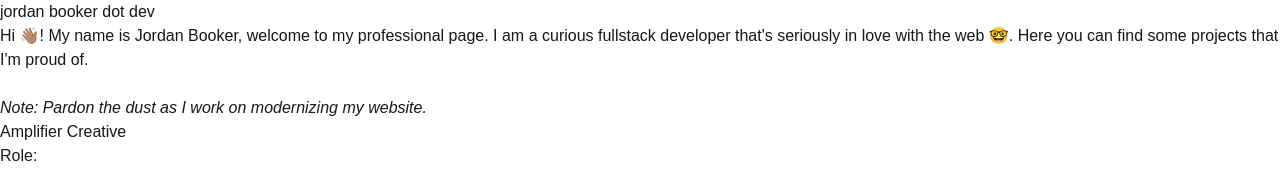
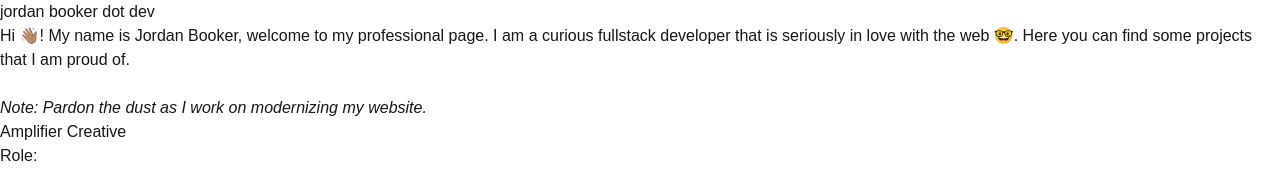
Before and after one commit to jordattebayo/portfolio, a Next.js app: page / in a window 1280 px wide. Shown: the top 170 px of the page. Built offline with nearby package versions, Linux system fonts and the light colour scheme.

Commit message:
Fixed build error

```diff
--- a/src/app/layout.tsx
+++ b/src/app/layout.tsx
@@ -37,8 +37,8 @@ export default function RootLayout({
           </Link>
           <p>
             Hi 👋🏽! My name is Jordan Booker, welcome to my professional page. I
-            am a curious fullstack developer that's seriously in love with the
-            web 🤓. Here you can find some projects that I'm proud of. <br />
+            am a curious fullstack developer that is seriously in love with the
+            web 🤓. Here you can find some projects that I am proud of. <br />
             <br />
             <i>Note: Pardon the dust as I work on modernizing my website.</i>
           </p>
```
